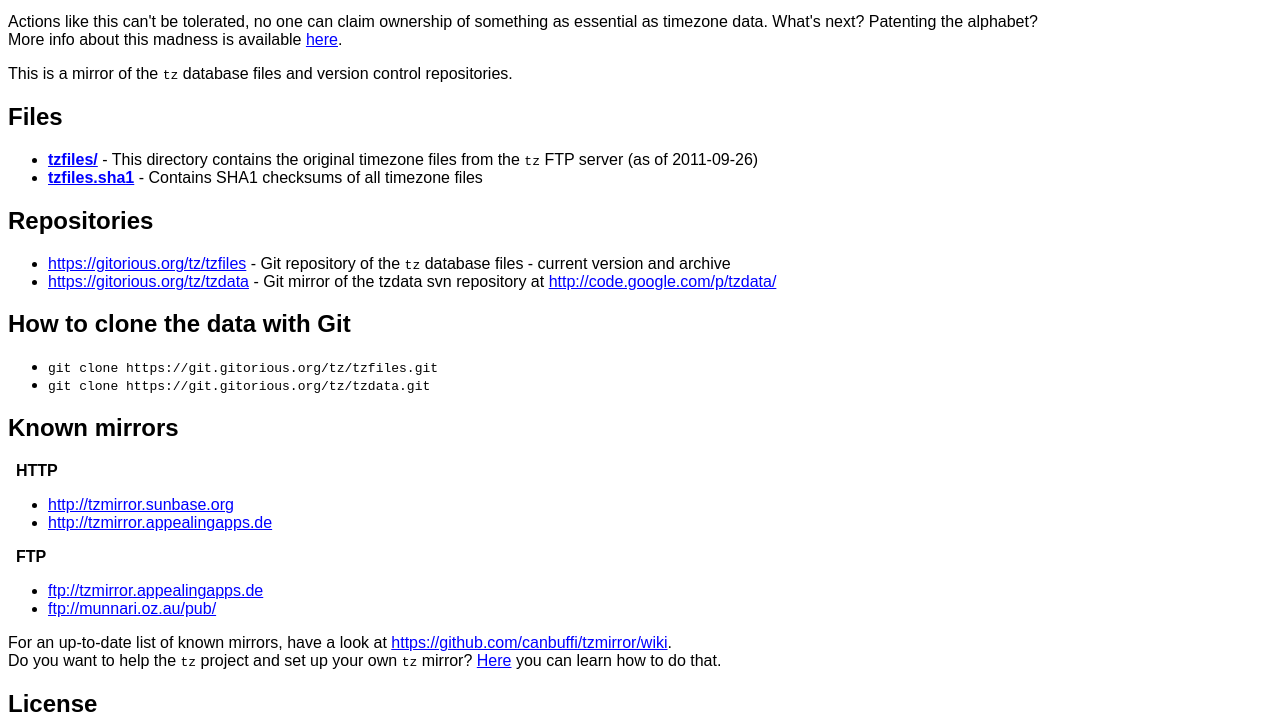
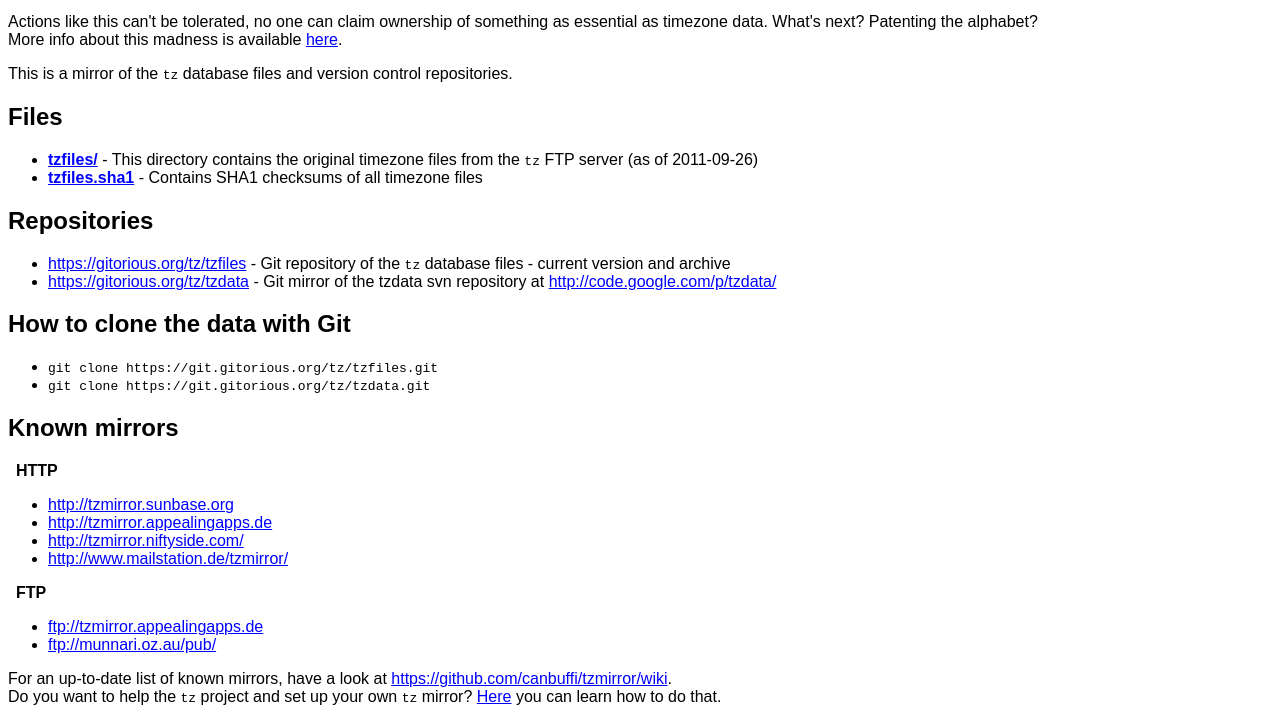
Before and after one commit to storytracer/tzmirror, a plain HTML site: page index.html in a window 1280 px wide. Shown: the part 119-833 px from the top of the page. Drawn offline with Linux system fonts and the light colour scheme.

Commit message:
index.html: Add two more mirrors
e86b7ba4-f2c0-11e0-b931-fefdb24f8e10

```diff
--- a/index.html
+++ b/index.html
@@ -64,6 +64,8 @@
     <ul>
       <li><a href="http://tzmirror.sunbase.org">http://tzmirror.sunbase.org</a></li>
       <li><a href="http://tzmirror.appealingapps.de">http://tzmirror.appealingapps.de</a></li>
+      <li><a href="http://tzmirror.niftyside.com/">http://tzmirror.niftyside.com/</a></li>
+      <li><a href="http://www.mailstation.de/tzmirror/">http://www.mailstation.de/tzmirror/</a></li>
     </ul>
 
 		<h4>FTP</h4>
```
